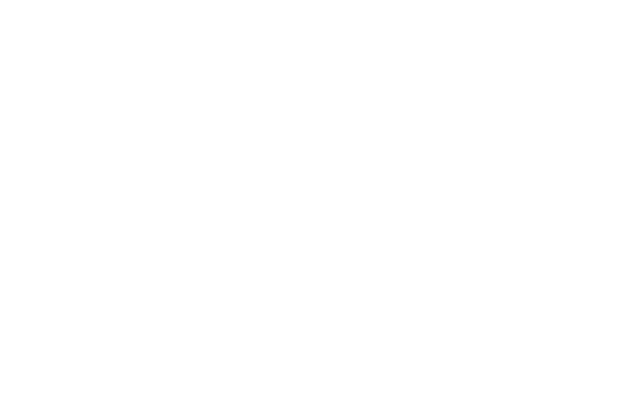
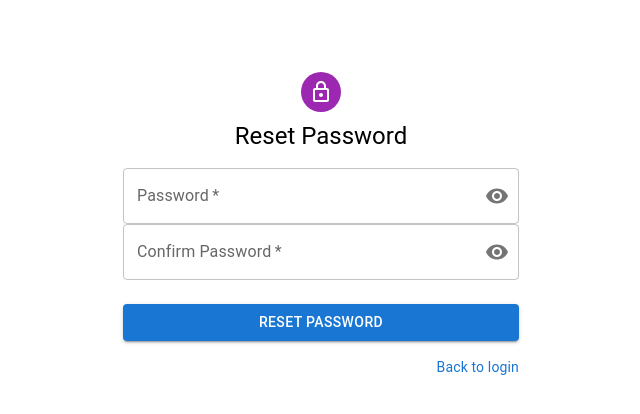
Before and after one commit to newgen211/ACTUAL_INSCRIBED, a React (Vite) app in the folder client/: page /reset-password in a window 1280 px wide. Before the commit this address had no page. Shown: the top 414 px of the page, without its empty margins (319-959 px from the left). Built offline with nearby package versions, Linux system fonts and the light colour scheme.

Commit message:
Adds password reset

```diff
--- a/client/src/App.tsx
+++ b/client/src/App.tsx
@@ -6,6 +6,7 @@
 import ProtectedRoute from './components/ProtectedRoute';
 import PublicRoute from './components/PublicRoute';
 import Followingpage from './pages/FollowingPage';
+import ResetPasswordPage from './pages/ResetPasswordPage';
 
 
 // Main App component
@@ -17,6 +18,7 @@
         <Route path="/" element={<PublicRoute element={<LoginPage />} />} />
         <Route path="/register" element={<PublicRoute element={<RegisterPage />} />} />
         <Route path="/forgot-password" element={<PublicRoute element={<ForgotPasswordPage />} />} />
+        <Route path='/reset-password' element={<ResetPasswordPage />} />
         <Route path="/homepage" element={<ProtectedRoute element={<Homepage />} />} />
         <Route path="/following" element={<ProtectedRoute element={<Followingpage />} />} />
       </Routes>
--- /dev/null
+++ b/client/src/pages/ResetPasswordPage.tsx
@@ -0,0 +1,191 @@
+import { zodResolver } from '@hookform/resolvers/zod';
+import { LockOutlined, Visibility, VisibilityOff } from '@mui/icons-material';
+import {
+  Alert, Avatar, Box, Button, Container, Grid, IconButton,
+  InputAdornment, TextField, Typography, Link
+} from '@mui/material';
+import { useCallback, useState } from 'react';
+import { Controller, useForm } from 'react-hook-form';
+import { Link as ReactRouterDomLink, useNavigate, useLocation } from 'react-router-dom';
+import axios from 'axios';
+import api from '../util/api';
+import { IAPIResponse } from '../types/IApiResponse';
+import { ResetPasswordSchema } from '../validationSchemas/resetPasswordSchema';
+
+export default function ResetPasswordPage() {
+  /* Define state */
+  const [code, setCode] = useState<number>(0);
+  const [message, setMessage] = useState<string>('');
+  const [showAlert, setShowAlert] = useState<boolean>(false);
+  const [loading, setLoading] = useState<boolean>(false);
+  const [showPassword, setShowPassword] = useState<boolean>(false);
+  const [showConfirmPassword, setShowConfirmPassword] = useState<boolean>(false);
+
+  const navigate = useNavigate();
+  const location = useLocation();
+
+  /* Functions to toggle show password state */
+  const toggleShowPassword = () => setShowPassword(!showPassword);
+  const toggleShowConfirmPassword = () => setShowConfirmPassword(!showConfirmPassword);
+
+  /* React Hook Form Configuration */
+  const { handleSubmit, control, formState: { errors, isValid }, setError } = useForm({
+    mode: 'all',
+    defaultValues: {
+      password: '', confirm_password: ''
+    },
+    resolver: zodResolver(ResetPasswordSchema),
+  });
+
+  /* Handle a form submit */
+  const handleFormSubmit = useCallback(async (values: typeof ResetPasswordSchema._type) => {
+    try {
+      // Set the loading state to true while processing the request
+      setLoading(true);
+
+      // Get reset token from url
+      const params = new URLSearchParams(location.search);
+      const token = params.get('token');
+
+      if (!token) {
+        setCode(400);
+        setMessage('Invalid or missing reset token');
+        setShowAlert(true);
+        setLoading(false);
+        return;
+      }
+
+      // Attempt to reset the password
+      const response = await api.post(`/api/auth/reset-password?token=${token}`, values);
+
+      // Set the response state
+      setCode(response.data.code);
+      setMessage(response.data.message);
+
+      // Navigate to the login page after successful password reset
+      if (response.data.code === 200) {
+        setTimeout(() => {
+          navigate('/');
+        }, 2000);
+      }
+
+    } catch (error) {
+      if (axios.isAxiosError(error) && error.response) {
+        // Get the error response
+        const response: IAPIResponse = error.response.data;
+
+        // Set the error response state
+        setCode(response.code);
+        setMessage(response.message);
+      } else {
+        // Set the error response state
+        setCode(500);
+        setMessage('An unexpected error occurred');
+      }
+
+      console.error('Reset Password Error:', error);
+    } finally {
+      // When done processing set the loading state to false
+      setLoading(false);
+      setShowAlert(true);
+    }
+  }, [navigate, location]);
+
+  return (
+    <Container component="main" maxWidth="xs">
+      <Box sx={{ marginTop: 8, display: 'flex', flexDirection: 'column', alignItems: 'center' }}>
+        {/* Form Icon */}
+        <Avatar sx={{ m: 1, bgcolor: 'secondary.main' }}><LockOutlined /></Avatar>
+
+        {/* Form title */}
+        <Typography component="h1" variant="h5">Reset Password</Typography>
+
+        {/* Reset Password Form */}
+        <Box component="form" onSubmit={handleSubmit(handleFormSubmit)} noValidate sx={{ mt: 2 }}>
+          {/* Show the server response */}
+          {showAlert && <Alert severity={code === 200 ? 'success' : 'error'}>{message}</Alert>}
+
+          {/* Password Input */}
+          <Controller
+            control={control}
+            name="password"
+            render={({ field }) => (
+              <TextField
+                {...field}
+                required
+                fullWidth
+                id="password"
+                label="Password"
+                name="password"
+                autoComplete="password"
+                type={showPassword ? 'text' : 'password'}
+                error={!!errors.password}
+                helperText={errors.password?.message}
+                InputProps={{
+                  endAdornment: (
+                    <InputAdornment position="end">
+                      <IconButton
+                        aria-label="toggle password visibility"
+                        onClick={toggleShowPassword}
+                        edge="end"
+                      >
+                        {showPassword ? <VisibilityOff /> : <Visibility />}
+                      </IconButton>
+                    </InputAdornment>
+                  )
+                }}
+              />
+            )}
+          />
+
+          {/* Confirm Password Input */}
+          <Controller
+            control={control}
+            name="confirm_password"
+            render={({ field }) => (
+              <TextField
+                {...field}
+                required
+                fullWidth
+                id="confirm_password"
+                label="Confirm Password"
+                name="confirm_password"
+                autoComplete="password"
+                type={showConfirmPassword ? 'text' : 'password'}
+                error={!!errors.confirm_password}
+                helperText={errors.confirm_password?.message}
+                InputProps={{
+                  endAdornment: (
+                    <InputAdornment position="end">
+                      <IconButton
+                        aria-label="toggle confirm password visibility"
+                        onClick={toggleShowConfirmPassword}
+                        edge="end"
+                      >
+                        {showConfirmPassword ? <VisibilityOff /> : <Visibility />}
+                      </IconButton>
+                    </InputAdornment>
+                  )
+                }}
+              />
+            )}
+          />
+
+          {/* Submit Button */}
+          <Button type="submit" fullWidth variant="contained" sx={{ mt: 3, mb: 2 }} disabled={loading}>
+            {loading ? 'Resetting...' : 'Reset Password'}
+          </Button>
+
+          {/* Link to go back to login */}
+          <Grid container justifyContent="flex-end">
+            <Grid item>
+              <Link variant="body2" component={ReactRouterDomLink} to="/" sx={{ textDecoration: 'none' }}>
+                Back to login
+              </Link>
+            </Grid>
+          </Grid>
+        </Box>
+      </Box>
+    </Container>
+  );
+}
--- /dev/null
+++ b/client/src/validationSchemas/resetPasswordSchema.ts
@@ -0,0 +1,20 @@
+import { z } from 'zod';
+
+export const ResetPasswordSchema = z.object({
+
+    password: z.string().trim()
+        .regex(/^(?=.*[a-z])(?=.*[A-Z])(?=.*\d)(?=.*[@$!%*?&])[A-Za-z\d@$!%*?&_-]{8,}$/, { message: 'Password must contain at least one uppercase letter, one lowercase letter, one number, and one special character and be at least 8 characters long' })
+        .min(8, { message: 'Password must be at least charracters long' })
+        .max(64, { message: 'Password cannot exceed 64 characters in length' }),
+
+    confirm_password: z.string().trim()
+        .max(64, { message: 'Confirm password cannot exceed 64 characters in length' }),
+
+
+
+}).refine((data) => data.password === data.confirm_password, {
+    message: 'Passwords do not match',
+    path: ['confirm_password'],
+});
+
+export type ResetPasswordSchema = z.infer<typeof ResetPasswordSchema>;
```
